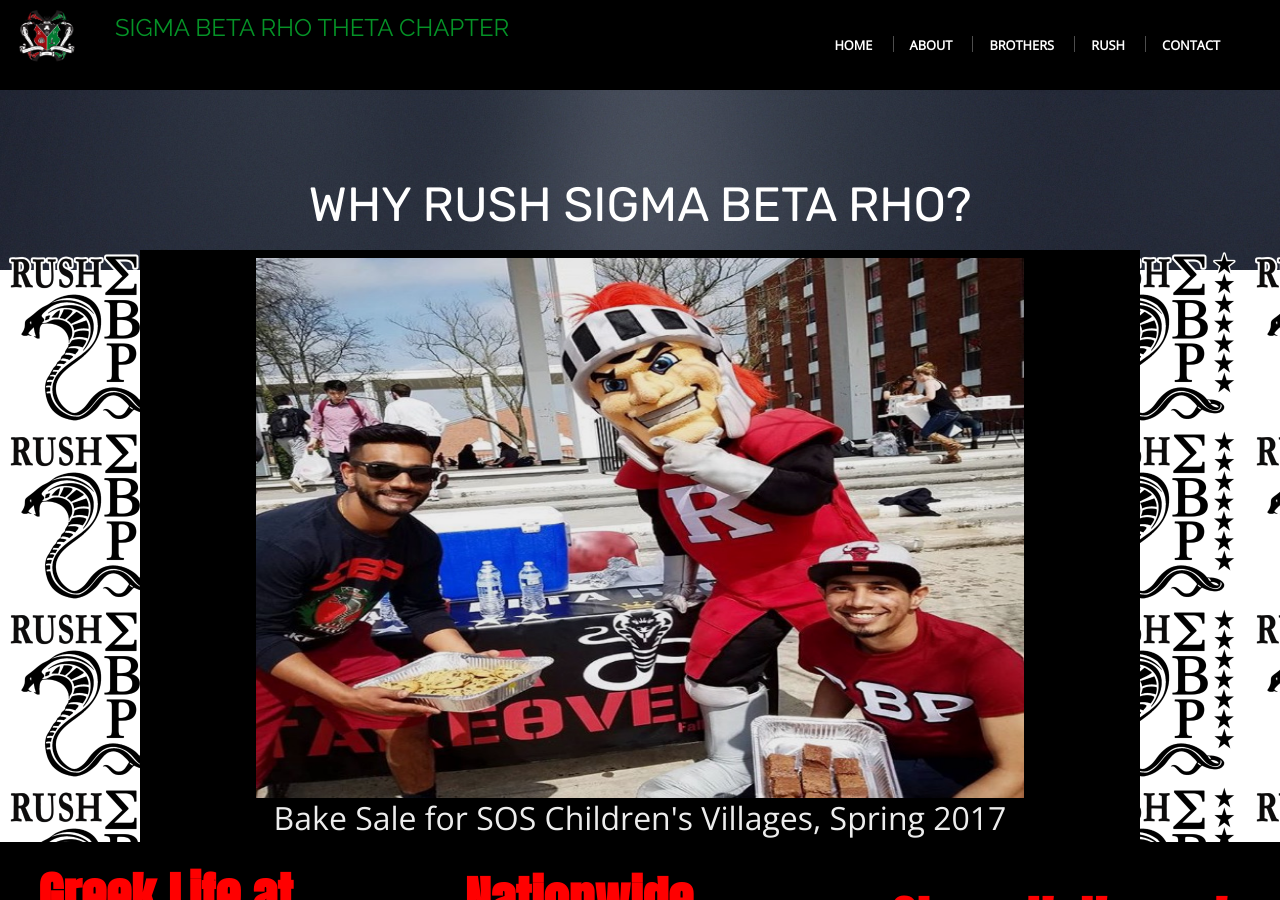
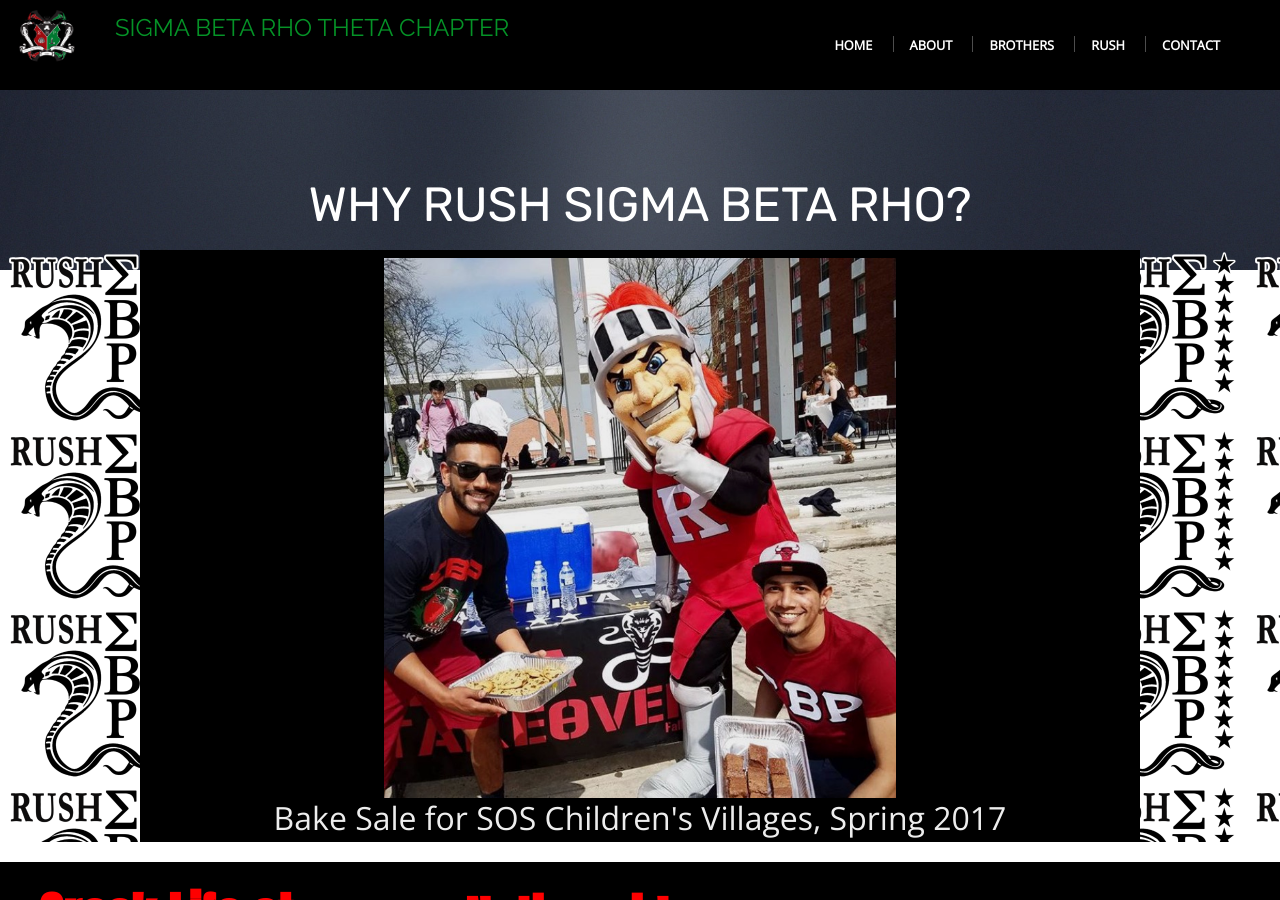
Before and after one commit to MilanPatel718/Theta, a Jekyll site: the page built from Rush/index.html, in a window 1280 px wide and 900 px high. Built offline with Jekyll 4.4.1, drawn with Linux system fonts in a browser that asks for light colours; nearby versions of some CDN libraries; some web fonts are replaced; library files that are not in the unit come from our copies.

Commit message:
fixed margins

```diff
--- a/css/main.css
+++ b/css/main.css
@@ -169,13 +169,14 @@
 }
 .rush-header{
   background-image: url(../images/KingCobra.png);
+  margin-bottom: 20px;
 }
 .Rush .Flex-Pic{
   background-color: #000;
 }
 
 .RushShow{
-  width: 60vw;
+  width: 40vw;
   height: 60vh;
 
 }
```
